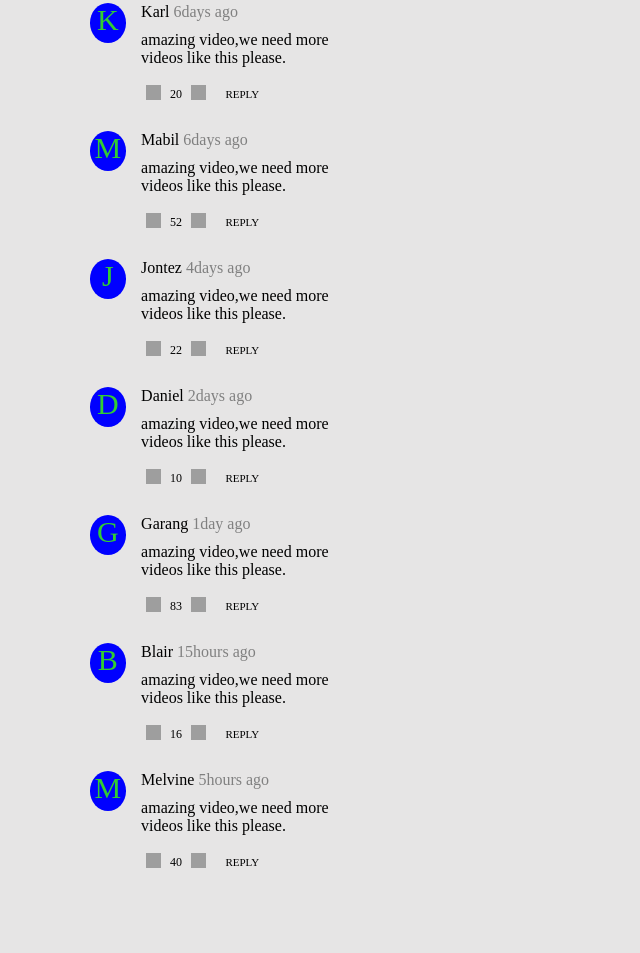
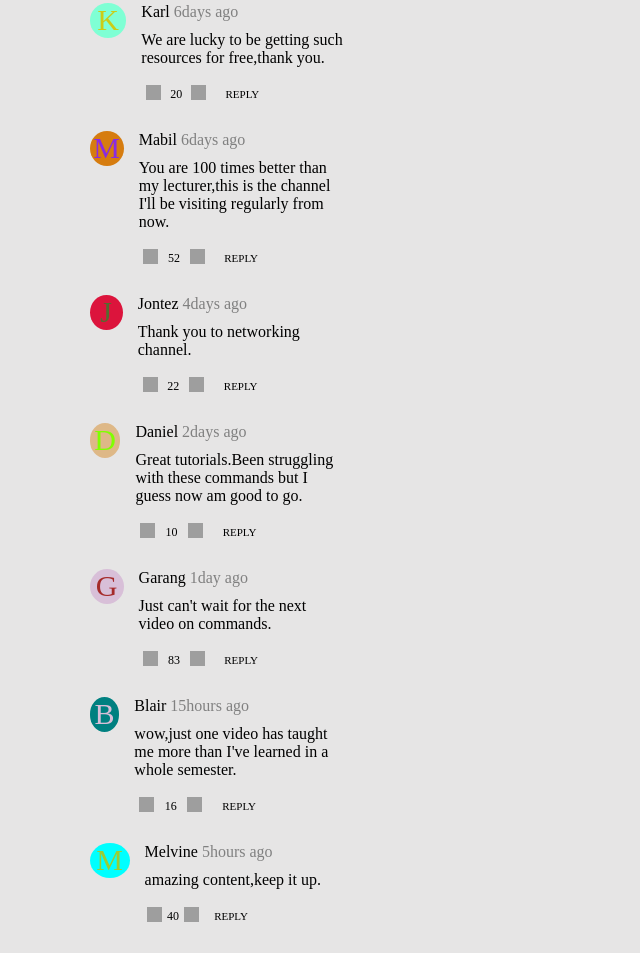
Before and after one commit to garang96/Embedding-Videos, a plain HTML site: page index.html in a window 1280 px wide. Shown: the part 1572-2525 px from the top of the page, without its empty margins (0-640 px from the left). Before the commit the page ends 2471 px from the top, so only its background shows below. Drawn offline with Linux system fonts and the light colour scheme; grey boxes are pictures that could not be loaded.

Commit message:
worked on the comments styling and added linters

```diff
--- a/cssstyles/styles.css
+++ b/cssstyles/styles.css
@@ -332,8 +332,8 @@ p.views {
 
 .dp {
  color: limegreen;
- width: 60px;
- height: 40px;
+ width: 50px;
+ height: 35px;
  border-radius: 50%;
  background-color: blue;
  font-size: 30px;
@@ -372,3 +372,52 @@ p.views {
 .commentator {
  margin-bottom: 10px;
 }
+
+.dp2 {
+ background-color: aquamarine;
+ color: rgb(204, 204, 22);
+ width: 70px;
+ height: 35px;
+}
+
+.dp3 {
+ background-color: rgb(214, 124, 15);
+ color: blueviolet;
+ width: 100px;
+ height: 35px;
+}
+
+.dp4 {
+ background-color: crimson;
+ color: darkolivegreen;
+ width: 35px;
+ height: 35px;
+}
+
+.dp5 {
+ background-color: burlywood;
+ color: chartreuse;
+ width: 80px;
+ height: 35px;
+}
+
+.dp6 {
+ background-color: thistle;
+ color: brown;
+ width: 50px;
+ height: 35px;
+}
+
+.dp7 {
+ background-color: teal;
+ color: thistle;
+ width: 70px;
+ height: 35px;
+}
+
+.dp8 {
+ background-color: aqua;
+ color: yellowgreen;
+ width: 40px;
+ height: 35px;
+}
--- a/index.html
+++ b/index.html
@@ -74,7 +74,7 @@
    </div>
    <div>
      <div class="comments-and-responses">
-       <div class="dp">A</div>
+       <div class="dp dp1">A</div>
        <div class="dp-description">
          <div class="commentator">Alier <span class="time">8days ago</span></div>
          <div>amazing video,we need more videos like this please.</div>
@@ -84,70 +84,70 @@
        </div>
      </div>
      <div class="comments-and-responses">
-      <div class="dp">K</div>
+      <div class="dp dp2">K</div>
       <div class="dp-description">
         <div class="commentator">Karl <span class="time">6days ago</span></div>
-        <div>amazing video,we need more videos like this please.</div>
+        <div>We are lucky to be getting such resources for free,thank you.</div>
         <div class="comment-response"><a href="#"><img src="https://igorashs.github.io/embedding-images-and-video/images/thumb-up.svg" alt=""></a>20
         <a href="#"><img src="https://igorashs.github.io/embedding-images-and-video/images/thumb-down.svg" alt=""></a><a href="#"><p class="reply">REPLY</p></a>
         </div>
       </div>
     </div>
     <div class="comments-and-responses">
-      <div class="dp">M</div>
+      <div class="dp dp3">M</div>
       <div class="dp-description">
         <div class="commentator">Mabil <span class="time">6days ago</span></div>
-        <div>amazing video,we need more videos like this please.</div>
+        <div>You are 100 times better than my lecturer,this is the channel I'll be visiting regularly from now.</div>
         <div class="comment-response"><a href="#"><img src="https://igorashs.github.io/embedding-images-and-video/images/thumb-up.svg" alt=""></a>52
         <a href="#"><img src="https://igorashs.github.io/embedding-images-and-video/images/thumb-down.svg" alt=""></a><a href="#"><p class="reply">REPLY</p></a>
         </div>
       </div>
     </div>
     <div class="comments-and-responses">
-      <div class="dp">J</div>
+      <div class="dp dp4">J</div>
       <div class="dp-description">
         <div class="commentator">Jontez <span class="time">4days ago</span></div>
-        <div>amazing video,we need more videos like this please.</div>
+        <div>Thank you to networking channel.</div>
         <div class="comment-response"><a href="#"><img src="https://igorashs.github.io/embedding-images-and-video/images/thumb-up.svg" alt=""></a>22
         <a href="#"><img src="https://igorashs.github.io/embedding-images-and-video/images/thumb-down.svg" alt=""></a><a href="#"><p class="reply">REPLY</p></a>
         </div>
       </div>
     </div>
     <div class="comments-and-responses">
-      <div class="dp">D</div>
+      <div class="dp dp5">D</div>
       <div class="dp-description">
         <div class="commentator">Daniel <span class="time">2days ago</span></div>
-        <div>amazing video,we need more videos like this please.</div>
+        <div>Great tutorials.Been struggling with these commands but I guess now am good to go.</div>
         <div class="comment-response"><a href="#"><img src="https://igorashs.github.io/embedding-images-and-video/images/thumb-up.svg" alt=""></a>10
         <a href="#"><img src="https://igorashs.github.io/embedding-images-and-video/images/thumb-down.svg" alt=""></a><a href="#"><p class="reply">REPLY</p></a>
         </div>
       </div>
     </div>
     <div class="comments-and-responses">
-      <div class="dp">G</div>
+      <div class="dp dp6">G</div>
       <div class="dp-description">
         <div class="commentator">Garang <span class="time">1day ago</span></div>
-        <div>amazing video,we need more videos like this please.</div>
+        <div>Just can't wait for the next video on commands.</div>
         <div class="comment-response"><a href="#"><img src="https://igorashs.github.io/embedding-images-and-video/images/thumb-up.svg" alt=""></a>83
         <a href="#"><img src="https://igorashs.github.io/embedding-images-and-video/images/thumb-down.svg" alt=""></a><a href="#"><p class="reply">REPLY</p></a>
         </div>
       </div>
     </div>
     <div class="comments-and-responses">
-      <div class="dp">B</div>
+      <div class="dp dp7">B</div>
       <div class="dp-description">
         <div class="commentator">Blair <span class="time">15hours ago</span></div>
-        <div>amazing video,we need more videos like this please.</div>
+        <div>wow,just one video has taught me more than I've learned in a whole semester.</div>
         <div class="comment-response"><a href="#"><img src="https://igorashs.github.io/embedding-images-and-video/images/thumb-up.svg" alt=""></a>16
         <a href="#"><img src="https://igorashs.github.io/embedding-images-and-video/images/thumb-down.svg" alt=""></a><a href="#"><p class="reply">REPLY</p></a>
         </div>
       </div>
     </div>
     <div class="comments-and-responses">
-      <div class="dp">M</div>
+      <div class="dp dp8">M</div>
       <div class="dp-description">
         <div class="commentator">Melvine <span class="time">5hours ago</span></div>
-        <div>amazing video,we need more videos like this please.</div>
+        <div>amazing content,keep it up.</div>
         <div class="comment-response"><a href="#"><img src="https://igorashs.github.io/embedding-images-and-video/images/thumb-up.svg" alt=""></a>40
         <a href="#"><img src="https://igorashs.github.io/embedding-images-and-video/images/thumb-down.svg" alt=""></a><a href="#"><p class="reply">REPLY</p></a>
         </div>
```
Also changed, not shown: .stylelintrc.json (added), 3 other files. Lines whose indentation alone changed are shown as unchanged.
